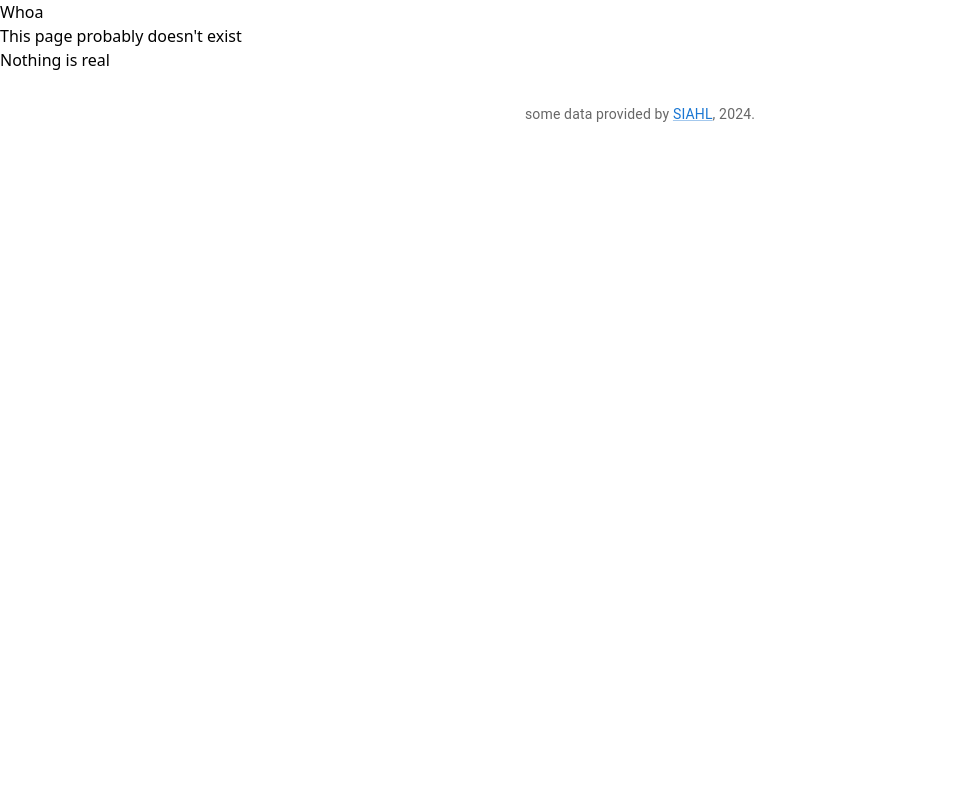
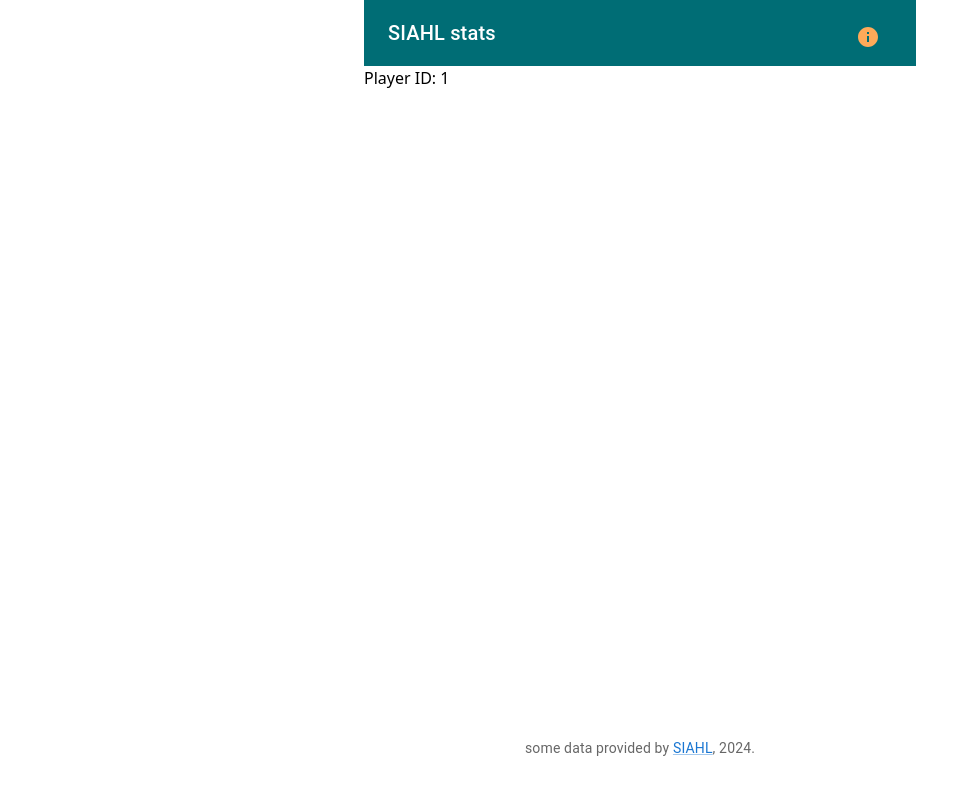
Before and after one commit to crubio/siahl-stats-app, a React (Vite) app: page /player/1 in a window 1280 px wide. Shown: the top 794 px of the page, without its empty margins (0-979 px from the left). Built offline with nearby package versions, Linux system fonts and the light colour scheme; no server answers.

Commit message:
feat: api client for player stats instance implemented on player page

```diff
--- a/src/App.tsx
+++ b/src/App.tsx
@@ -9,6 +9,7 @@ import ErrorPage from "./pages/Error";
 import { AppWrapper } from "./routes/root";
 import { Home } from "./pages/Home";
 import Footer from "./components/layout/footer";
+import { Player } from "./pages/Player";
 const queryClient = new QueryClient();
 
 const router = createBrowserRouter([
@@ -19,12 +20,17 @@ const router = createBrowserRouter([
 
     children: [
       {
-        path: "/",
+        path: "",
         element: <Home />,
       },
       {
         path: "/about",
         element: <div>about page</div>,
+      },
+      {
+        path: "/player/:id",
+        element: <Player />,
+        errorElement: <ErrorPage />,
       },
     ],
   }
--- /dev/null
+++ b/src/features/player-instance/api/index.ts
@@ -0,0 +1,16 @@
+import {axios} from "../../../lib/axios";
+import type { Player, PlayerByTeam } from "../types";
+
+export enum SORT_TYPE {
+  TEAM = 'team',
+}
+
+export const getPlayer = async(playerId: string): Promise<Player> => {
+  const response = await axios.get(`/stats/${playerId}`);
+  return response.data as Player;
+}
+
+export const getPlayerByTeam = async(playerId: string, parameters?: {sort: SORT_TYPE}): Promise<PlayerByTeam> => {
+  const response = await axios.get(`/stats/${playerId}`, {params: parameters});
+  return response.data as PlayerByTeam;
+}
--- /dev/null
+++ b/src/features/player-instance/types/index.ts
@@ -0,0 +1,26 @@
+export type Stats = {
+  player_id: number,
+  full_name: string,
+  stats: Array<string>,
+  games_played: number,
+  goals: number,
+  assists: number,
+  penalty_minutes: number,
+  points: number,
+  powerplay_goals: number,
+  shorthanded_goals: number
+};
+
+export type Player = {
+  player_id: number,
+  full_name: string,
+  stats_url: string,
+  stats: Stats,
+};
+
+export type PlayerByTeam = {
+  player_id: number,
+  full_name: string,
+  stats_url: string,
+  team_stats: {key: Array<string>},
+};
--- /dev/null
+++ b/src/pages/Player.tsx
@@ -0,0 +1,41 @@
+import { useParams, useSearchParams } from "react-router-dom";
+import type { FunctionComponent } from "../common/types";
+import { useQuery } from "@tanstack/react-query";
+import { getPlayer, getPlayerByTeam, SORT_TYPE } from "../features/player-instance/api";
+import { Container } from "@mui/material";
+
+export const Player = (): FunctionComponent => {
+  const parameters = useParams()
+  const [searchParameters] = useSearchParams();
+  const sortByTeam = searchParameters.get('sort') === 'team' || false;
+  const {id: playerId} = parameters
+
+  const {data: playerData, isLoading: isPlayerDataLoading} = useQuery({
+    queryKey: ['player', playerId],
+    queryFn: async () => playerId ? getPlayer(playerId) : Promise.reject(new Error('Player ID is undefined')),
+    enabled: !!playerId && !sortByTeam
+  });
+
+  const {data: playerByTeamData, isLoading: isPlayerByTeamLoading} = useQuery({
+    queryKey: ['player-by-team', playerId],
+    queryFn: async () => playerId ? getPlayerByTeam(playerId, {sort: SORT_TYPE.TEAM}) : Promise.reject(new Error('Player ID is undefined')),
+    enabled: !!playerId && sortByTeam
+  });
+
+  return (
+    <div>
+      <p>Player ID: {playerId}</p>
+      {isPlayerDataLoading || isPlayerByTeamLoading && (
+        <p>Loading...</p>
+      )}
+      <Container maxWidth="sm">
+        {playerData && (
+          JSON.stringify(playerData)
+        )}
+        {playerByTeamData && (
+          JSON.stringify(playerByTeamData)
+        )}
+      </Container>
+    </div>
+  );
+}
```
Also changed, not shown: src/features/player-search/api/index.ts (line endings or trailing spaces), 1 other file (tests, documents, lock files or other folders).
